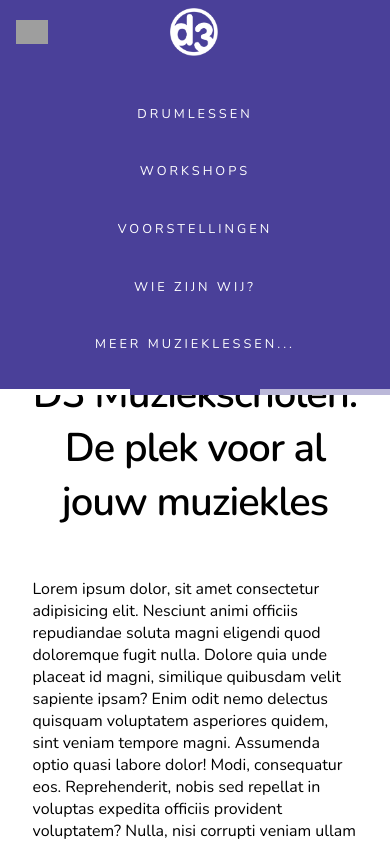
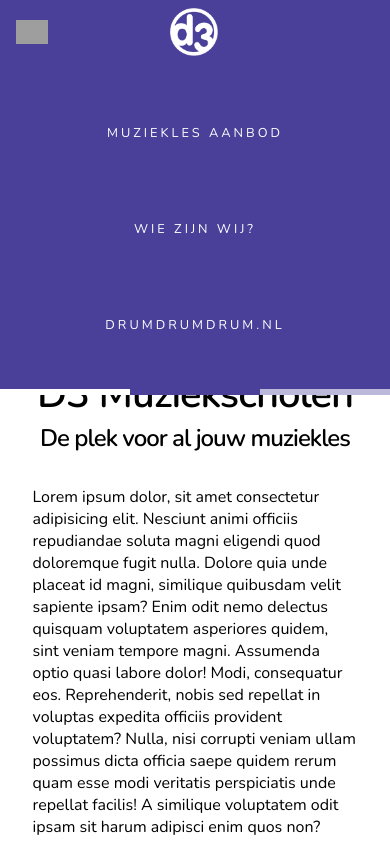
Before and after one commit to ThomasHoenselaars/2019-03-26-ROEL-D3, a plain HTML site: page index.html in a window 390 px wide. Both pictures are taken after a click on the label 32 px from the left and 39 px from the top of the page. Shown: the top 844 px of the page. Drawn offline with nearby package versions, Linux system fonts and the light colour scheme; grey boxes are pictures that could not be loaded.

Commit message:
D3 doorwerk

```diff
--- a/index.html
+++ b/index.html
@@ -27,7 +27,7 @@
                 <a class="logo" href="index.html">
                     <img src="images/d3_logo_295.png" alt="d3-logo">
                 </a></li>
-            <li class="nav-main-items dropdown-products"><a href="drumlessen.html">Drumlessen</a>
+            <li class="nav-main-items dropdown-products"><a href="#">Muziekles Aanbod</a>
 
                 <!-- <ul class="dropdown">
                     <li><a href="#">Drumlessen</a></li>
@@ -54,7 +54,7 @@
                 </ul> -->
 
             </li>
-            <li class="nav-main-items dropdown-products"><a href="workshops.html">Workshops</a>
+            <!-- <li class="nav-main-items dropdown-products"><a href="workshops.html">Workshops</a>
                 <!-- <ul class="dropdown">
                         <li><a href="#">Knowledge Base</a></li>
                         <li><a href="#">Forum</a></li>
@@ -62,7 +62,7 @@
                 </ul> -->
 
             </li>
-            <li class="nav-main-items dropdown-products"><a href="voorstellingen.html">Voorstellingen</a></li>
+            <!-- <li class="nav-main-items dropdown-products"><a href="voorstellingen.html">Voorstellingen</a></li> -->
 
             <li class="nav-main-items dropdown-products"><a href="wiezijnwij.html">Wie zijn wij?</a>
                 <!-- <ul class="dropdown">
@@ -76,7 +76,7 @@
             </li>
             <li class="nav-main-items dropdown-products"><a href="#">Meer muziekles...</a>
                 <ul class="dropdown">
-                        <li><a href="#">D3 Muziekschool</a></li>
+                        <li><a href="#">Drumdrumdrum.nl</a></li>
                         <li><a href="#">Huur een Studio</a></li>
                 </ul>
             </li>
@@ -84,18 +84,18 @@
 
         <div class="mobile-menu">
             <ul class="mobile-menu-list">
-                <li class="mobile-menu-items"><a href="drumlessen.html">Drumlessen</a></li>
-                <li class="mobile-menu-items"><a href="workshops.html">Workshops</a></li>
-                <li class="mobile-menu-items"><a href="voorstellingen.html">Voorstellingen</a></li>
+                <li class="mobile-menu-items"><a href="drumlessen.html">Muziekles Aanbod</a></li>
+                <!-- <li class="mobile-menu-items"><a href="workshops.html">Workshops</a></li>
+                <li class="mobile-menu-items"><a href="voorstellingen.html">Voorstellingen</a></li> -->
                 <li class="mobile-menu-items"><a href="wiezijnwij.html">Wie zijn wij?</a></li>
-                <li class="mobile-menu-items"><a href="#">Meer muzieklessen...</a></li>
+                <li class="mobile-menu-items"><a href="#">Drumdrumdrum.nl</a></li>
             </ul>
 
         </div>
         <section class="lines">
             <div class="line white"></div>
-            <div class="line red"></div>
-            <div class="line yellow"></div>
+            <div class="line purple"></div>
+            <div class="line lightpurple"></div>
         </section>
 
     </header>
@@ -113,7 +113,9 @@
         <div class="block block-products">
             <section id="lessen" class="featured-products">
                 <div class="header-wrapper">
-                    <h2 class="products-header">D3 Muziekscholen: De plek voor al jouw muziekles</h2>
+                    <h1 class="products-header">D3 Muziekscholen</h1>
+                    <h2 class="products-sub-header">De plek voor al jouw muziekles</h2>
+
                 </div>
                 <section class="homecontent">
                     <p>Lorem ipsum dolor, sit amet consectetur adipisicing elit. Nesciunt animi officiis repudiandae soluta magni eligendi quod doloremque fugit nulla. Dolore quia unde placeat id magni, similique quibusdam velit sapiente ipsam?
@@ -163,13 +165,14 @@
     </main>
 
     <footer class="footer">
-        <h3 class="footer-title">Drumdrumdrum op social media:</h3>
+        <h3 class="footer-title">D3 Muziekscholen op social media:</h3>
         <ul class="socialmedia-nav">
                 <li><a class="twitter" href="#"></a></li>
                 <li><a class="fb" href="#"></a></li>
                 <li><a class="insta" href="#"></a></li>
             </ul>
-        <p class="copyright">© 2019 Drumdrumdrum</p>
+        <p class="copyright">© 2019 D3 Muziekscholen is een onderdeel van <a href="#" class="home-link">Drumdrumdrum</a></p>
+
 
     </footer>
 
--- a/style.css
+++ b/style.css
@@ -28,6 +28,7 @@ a {
 img {
     max-width: 100%;
 }
+
 
 body {
     margin: 0;
@@ -190,7 +191,7 @@ body {
         }
 
         .mobile-menu-list a:hover {
-            color: #feebb7;
+            color: var(--light);
             cursor: pointer;
 
         }
@@ -208,11 +209,11 @@ body {
     background-color: white;
 }
 
-.line.red {
+.line.purple {
     background-color: var(--dark);
 }
 
-.line.yellow {
+.line.lightpurple {
     background-color: var(--light);
 }
 
@@ -445,11 +446,20 @@ main {
     letter-spacing: -1px;
     font-size: 2.5rem;
     font-weight: 600;
+    padding: 0;
+
 }
 
-.products-header span {
-    color: #75021f;
+.products-sub-header {
+    text-align: center;
+    letter-spacing: -1px;
+    font-size: 1.5rem;
+    font-weight: 600;
+    padding: 0;
+    margin: -2rem 0 1rem 0;
 }
+
+
 
 .header-text {
     text-align: center;
@@ -499,6 +509,12 @@ main {
 .footer-title {
     font-size: 25px;
     font-weight: 100;
+}
+
+.footer-sub-title {
+    font-weight: 100;
+    padding: 0;
+    margin: 0;
 }
 
 .socialmedia-nav {
@@ -563,6 +579,10 @@ main {
 .extra-link {
     font-size: 10px;
 
+}
+
+.home-link {
+    text-decoration: underline;
 }
 
 @media screen and (max-width: 1000px) {
```
